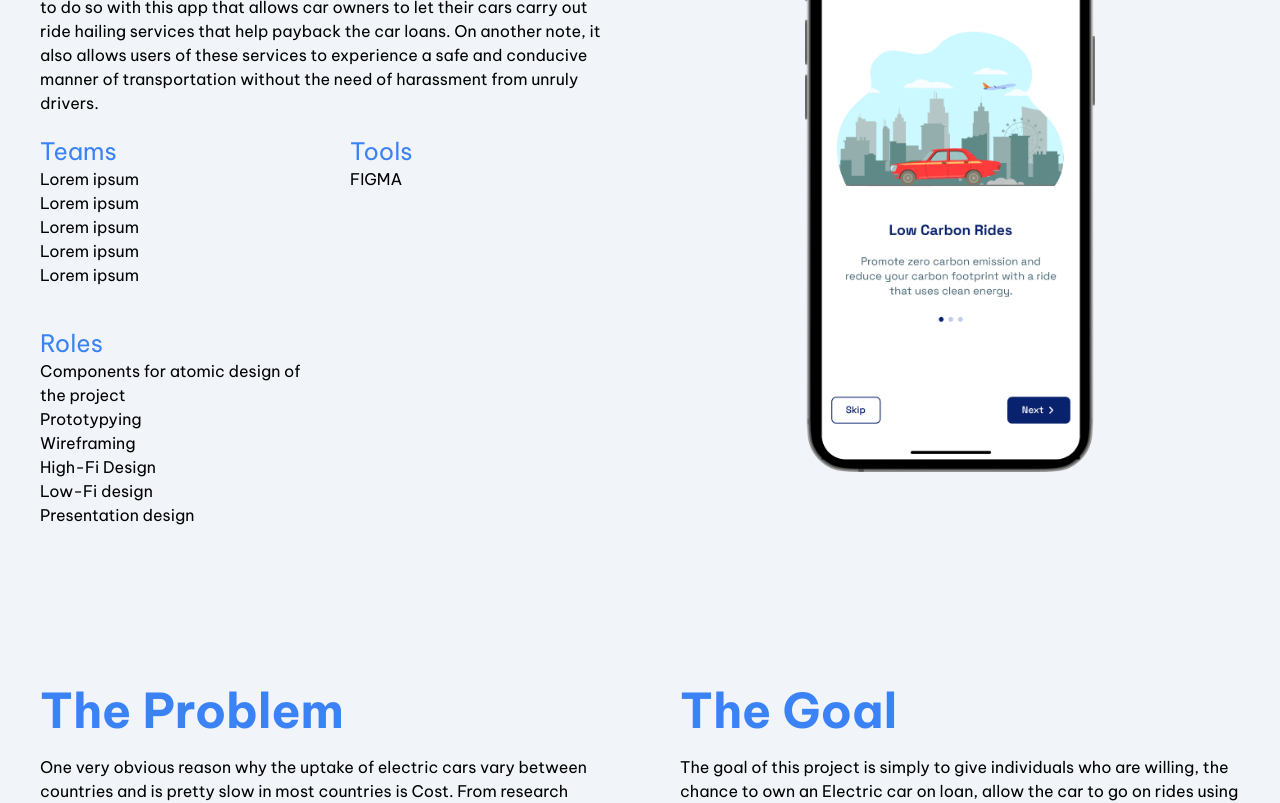
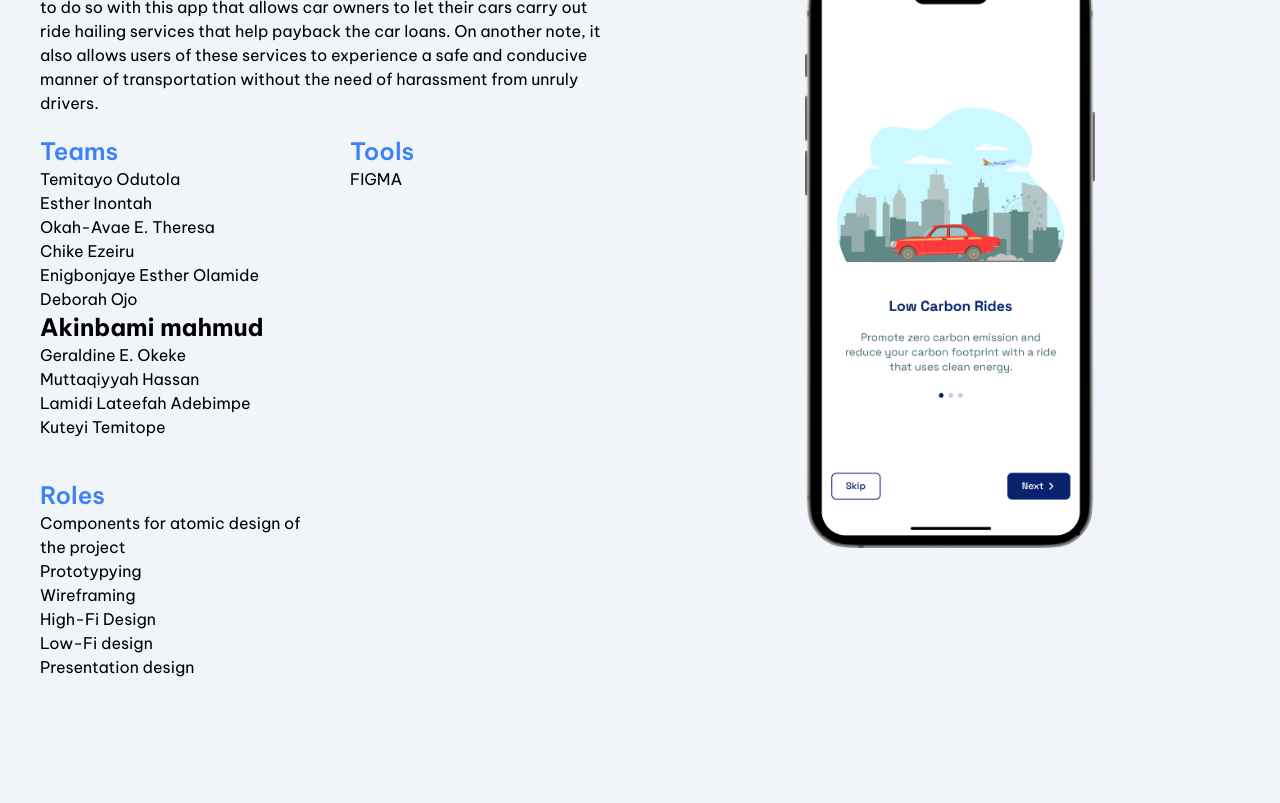
Before and after one commit to Barsheyr/MahmudPortfolioTwo, a React (Vite) app: page /aer in a window 1280 px wide. Shown: the part 1140-1943 px from the top of the page. Built offline with nearby package versions, Linux system fonts and the light colour scheme.

Commit message:
video added

```diff
--- /dev/null
+++ b/src/components/Videocomponent.jsx
@@ -0,0 +1,39 @@
+import React, { useState } from "react";
+import AerVideo from "../assets/aer-video.mp4";
+
+const Videocomponent = () => {
+  const [isPlaying, setIsPlaying] = useState(false);
+  const videoRef = React.useRef(null);
+
+  const handlePlay = () => {
+    if (videoRef.current) {
+      if (isPlaying) {
+        videoRef.current.pause();
+      } else {
+        videoRef.current.play();
+      }
+      setIsPlaying(!isPlaying);
+    }
+  };
+
+  return (
+    <div className="flex items-center justify-center h-screen bg-black">
+      <div className="relative">
+        <video
+          ref={videoRef}
+          className="w-full rounded-lg shadow-lg"
+          src={AerVideo}
+          controls={false}
+        />
+        <button
+          onClick={handlePlay}
+          className="inset-0 flex bg-red-500 items-center justify-center bg-opacity-50 rounded-lg text-white text-md"
+        >
+          {isPlaying ? "Pause" : "Play"}
+        </button>
+      </div>
+    </div>
+  );
+};
+
+export default Videocomponent;
--- a/src/components/index.js
+++ b/src/components/index.js
@@ -19,3 +19,4 @@ export { default as OwnerProfile } from "./AER/OwnerProfile";
 export { default as StyleGuide } from "./AER/StyleGuide";
 export { default as Impacts } from "./AER/Impacts";
 export { default as LessonNext } from "./AER/LessonNext";
+export { default as Videocomponent } from "./Videocomponent";
--- a/src/pages/Aer.jsx
+++ b/src/pages/Aer.jsx
@@ -15,6 +15,7 @@ import {
   StyleGuide,
   Impacts,
   LessonNext,
+  Videocomponent,
 } from "../components";
 
 const Aer = () => {
@@ -60,25 +61,38 @@ const Aer = () => {
               {/* 1 */}
               <div>
                 <div>
-                  <h2 className="text-2xl text-blue-500"> Teams </h2>
+                  <h2 className="text-2xl font-semibold text-blue-500">
+                    {" "}
+                    Teams{" "}
+                  </h2>
                 </div>
-                <p>Lorem ipsum</p>
-                <p>Lorem ipsum</p>
-                <p>Lorem ipsum</p>
-                <p>Lorem ipsum</p>
-                <p>Lorem ipsum</p>
+                <p>Temitayo Odutola </p>
+                <p>Esther Inontah </p>
+                <p> Okah-Avae E. Theresa </p>
+                <p>Chike Ezeiru</p>
+                <p>Enigbonjaye Esther Olamide </p>
+                <p>Deborah Ojo </p>
+                <p className="font-bold text-2xl"> Akinbami mahmud </p>
+                <p> Geraldine E. Okeke </p>
+                <p>Muttaqiyyah Hassan </p>
+                <p>Lamidi Lateefah Adebimpe </p>
+                <p> Kuteyi Temitope </p>
               </div>
               {/* 2 */}
               <div>
                 <div>
-                  <h2 className="text-2xl text-blue-500"> Tools </h2>
+                  <h2 className="text-2xl font-semibold text-blue-500">
+                    Tools
+                  </h2>
                 </div>
                 <p> FIGMA </p>
               </div>
               {/* 3 */}
               <div>
                 <div>
-                  <h2 className="text-2xl text-blue-500"> Roles </h2>
+                  <h2 className="text-2xl font-semibold text-blue-500">
+                    Roles
+                  </h2>
                 </div>
                 <p> Components for atomic design of the project </p>
                 <p> Prototypying </p>
@@ -109,6 +123,7 @@ const Aer = () => {
         <OwnerProfile />
         <StyleGuide />
         <Impacts />
+        <Videocomponent />
         <LessonNext />
       </section>
     </section>
```
Also changed, not shown: 1 other file (tests, documents, lock files or other folders).
